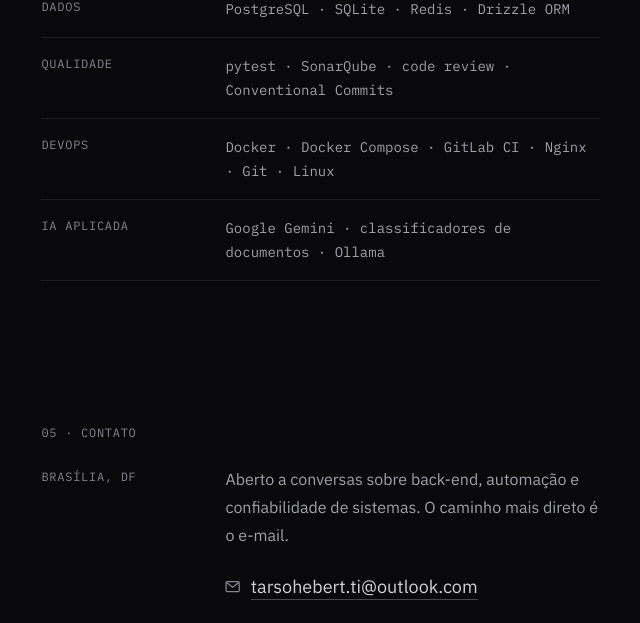
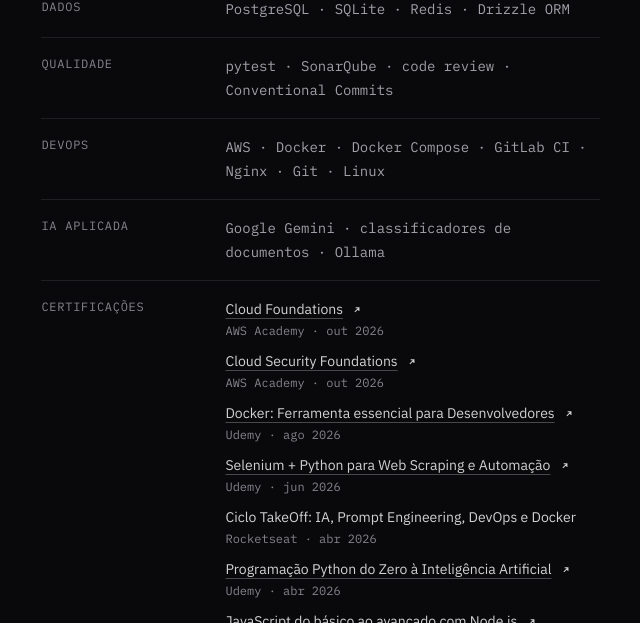
Before and after one commit to Tarso333/portfolio, an Astro site: page / in a window 1280 px wide. Shown: the part 4923-5546 px from the top of the page, without its empty margins (584-1224 px from the left). Built offline with nearby package versions, Linux system fonts and the light colour scheme; Astro itself is replaced by a stand-in of ours; a web font is replaced by a local one.

Commit message:
feat: certificações com link de verificação e AWS na stack
- Bloco de certificações no fim da seção Stack, nos dois idiomas, com
  link para o Credly (AWS Academy) e para a Udemy quando há verificação.
- AWS Academy Cloud Foundations e Cloud Security Foundations (out/2026).
- AWS na linha de DevOps da stack.
- Currículos em PDF do site (PT e EN) regerados com as certificações
  corrigidas.

```diff
--- a/src/components/Stack.astro
+++ b/src/components/Stack.astro
@@ -1,9 +1,12 @@
 ---
+import ArrowUpRight from "./ArrowUpRight.astro";
 import { getContent } from "../i18n";
 
-const { stack } = getContent(Astro.currentLocale);
+const { stack, certifications, ui } = getContent(Astro.currentLocale);
 
-// Mesma grade editorial das outras seções: categoria na coluna de 10rem, tecnologias ao lado.
+// Mesma grade editorial das outras seções: categoria na coluna de 10rem, conteúdo ao lado.
+// Certificações fecham a lista, cada uma com link de verificação quando existir.
+// O link é inline para a seta acompanhar a última palavra quando o nome quebra de linha.
 ---
 
 <dl class="divide-y divide-line border-y border-line">
@@ -15,4 +18,34 @@
       </div>
     ))
   }
+  <div class="py-4 sm:grid sm:grid-cols-[10rem_1fr] sm:gap-6 lg:block xl:grid">
+    <dt class="label pt-0.5 text-subtle">{certifications.label}</dt>
+    <dd class="mt-2 sm:mt-0 lg:mt-2 xl:mt-0">
+      <ul class="space-y-2">
+        {
+          certifications.items.map((cert) => (
+            <li class="text-sm leading-6">
+              {cert.url ? (
+                <a
+                  href={cert.url}
+                  target="_blank"
+                  rel="noopener noreferrer"
+                  class="group/cert text-fg/85 transition-colors duration-200 hover:text-fg"
+                >
+                  <span class="underline decoration-subtle/50 underline-offset-4 transition-colors duration-200 group-hover/cert:decoration-fg">{cert.name}</span>
+                  <ArrowUpRight class="ml-1.5 inline-block transition-transform duration-300 ease-out group-hover/cert:-translate-y-0.5 group-hover/cert:translate-x-0.5" />
+                  <span class="sr-only">({ui.verifyHint})</span>
+                </a>
+              ) : (
+                <span class="text-fg/85">{cert.name}</span>
+              )}
+              <span class="block font-mono text-xs leading-5 text-subtle">
+                {cert.issuer} · {cert.date}
+              </span>
+            </li>
+          ))
+        }
+      </ul>
+    </dd>
+  </div>
 </dl>
--- a/src/i18n/en.ts
+++ b/src/i18n/en.ts
@@ -198,9 +198,22 @@
     { label: "Frontend", items: ["React", "Next.js", "TypeScript", "Astro", "Tailwind CSS"] },
     { label: "Data", items: ["PostgreSQL", "SQLite", "Redis", "Drizzle ORM"] },
     { label: "Quality", items: ["pytest", "SonarQube", "code review", "Conventional Commits"] },
-    { label: "DevOps", items: ["Docker", "Docker Compose", "GitLab CI", "Nginx", "Git", "Linux"] },
+    { label: "DevOps", items: ["AWS", "Docker", "Docker Compose", "GitLab CI", "Nginx", "Git", "Linux"] },
     { label: "Applied AI", items: ["Google Gemini", "document classifiers", "Ollama"] },
   ],
+
+  certifications: {
+    label: "Certifications",
+    items: [
+      { name: "Cloud Foundations", issuer: "AWS Academy", date: "Oct 2026", url: "https://www.credly.com/go/MJZVGo2W" },
+      { name: "Cloud Security Foundations", issuer: "AWS Academy", date: "Oct 2026", url: "https://www.credly.com/go/JyCUB5uK" },
+      { name: "Docker: Essential Tool for Developers", issuer: "Udemy", date: "Aug 2026", url: "https://ude.my/UC-33779b30-6934-4620-a21d-33de734d78db" },
+      { name: "Selenium + Python for Web Scraping and Automation", issuer: "Udemy", date: "Jun 2026", url: "https://ude.my/UC-654b973f-6173-4b46-86a4-b0b1c4d5d08d" },
+      { name: "TakeOff Program: AI, Prompt Engineering, DevOps and Docker", issuer: "Rocketseat", date: "Apr 2026" },
+      { name: "Python Programming from Zero to Artificial Intelligence", issuer: "Udemy", date: "Apr 2026", url: "https://ude.my/UC-ebc37e0a-f3be-4df2-b4d5-88a2d85226d1" },
+      { name: "JavaScript from Basic to Advanced with Node.js", issuer: "Udemy", date: "Feb 2026", url: "https://ude.my/UC-d6113768-9dc8-4b1a-8205-3c7afc8c772e" },
+    ],
+  },
 
   contact: {
     intro:
@@ -223,6 +236,7 @@
     demoBadge: "live demo",
     allProjects: "See all projects on GitHub",
     techLabel: "Technologies",
+    verifyHint: "verify certificate, opens in a new tab",
     themeToggle: "Toggle theme",
     themeToLight: "Switch to light theme (current: dark)",
     themeToDark: "Switch to dark theme (current: light)",
--- a/src/i18n/pt.ts
+++ b/src/i18n/pt.ts
@@ -199,9 +199,22 @@
     { label: "Front-end", items: ["React", "Next.js", "TypeScript", "Astro", "Tailwind CSS"] },
     { label: "Dados", items: ["PostgreSQL", "SQLite", "Redis", "Drizzle ORM"] },
     { label: "Qualidade", items: ["pytest", "SonarQube", "code review", "Conventional Commits"] },
-    { label: "DevOps", items: ["Docker", "Docker Compose", "GitLab CI", "Nginx", "Git", "Linux"] },
+    { label: "DevOps", items: ["AWS", "Docker", "Docker Compose", "GitLab CI", "Nginx", "Git", "Linux"] },
     { label: "IA aplicada", items: ["Google Gemini", "classificadores de documentos", "Ollama"] },
   ],
+
+  certifications: {
+    label: "Certificações",
+    items: [
+      { name: "Cloud Foundations", issuer: "AWS Academy", date: "out 2026", url: "https://www.credly.com/go/MJZVGo2W" },
+      { name: "Cloud Security Foundations", issuer: "AWS Academy", date: "out 2026", url: "https://www.credly.com/go/JyCUB5uK" },
+      { name: "Docker: Ferramenta essencial para Desenvolvedores", issuer: "Udemy", date: "ago 2026", url: "https://ude.my/UC-33779b30-6934-4620-a21d-33de734d78db" },
+      { name: "Selenium + Python para Web Scraping e Automação", issuer: "Udemy", date: "jun 2026", url: "https://ude.my/UC-654b973f-6173-4b46-86a4-b0b1c4d5d08d" },
+      { name: "Ciclo TakeOff: IA, Prompt Engineering, DevOps e Docker", issuer: "Rocketseat", date: "abr 2026" },
+      { name: "Programação Python do Zero à Inteligência Artificial", issuer: "Udemy", date: "abr 2026", url: "https://ude.my/UC-ebc37e0a-f3be-4df2-b4d5-88a2d85226d1" },
+      { name: "JavaScript do básico ao avançado com Node.js", issuer: "Udemy", date: "fev 2026", url: "https://ude.my/UC-d6113768-9dc8-4b1a-8205-3c7afc8c772e" },
+    ],
+  },
 
   contact: {
     intro:
@@ -224,6 +237,7 @@
     demoBadge: "demo no ar",
     allProjects: "Ver todos os projetos no GitHub",
     techLabel: "Tecnologias",
+    verifyHint: "verificar certificado, abre em nova aba",
     themeToggle: "Alternar tema",
     themeToLight: "Mudar para o tema claro (atual: escuro)",
     themeToDark: "Mudar para o tema escuro (atual: claro)",
--- a/src/i18n/types.ts
+++ b/src/i18n/types.ts
@@ -69,6 +69,8 @@
   projectGroups: { id: ProjectGroupId; label: string; note: string }[];
   projects: Project[];
   stack: { label: string; items: string[] }[];
+  // Com link de verificação pública (Credly, Udemy) quando existir.
+  certifications: { label: string; items: { name: string; issuer: string; date: string; url?: string }[] };
   contact: { intro: string };
 
   ui: {
@@ -87,6 +89,7 @@
     demoBadge: string;
     allProjects: string;
     techLabel: string;
+    verifyHint: string;
     themeToggle: string;
     themeToLight: string;
     themeToDark: string;
```
Also changed, not shown: 2 other files.
